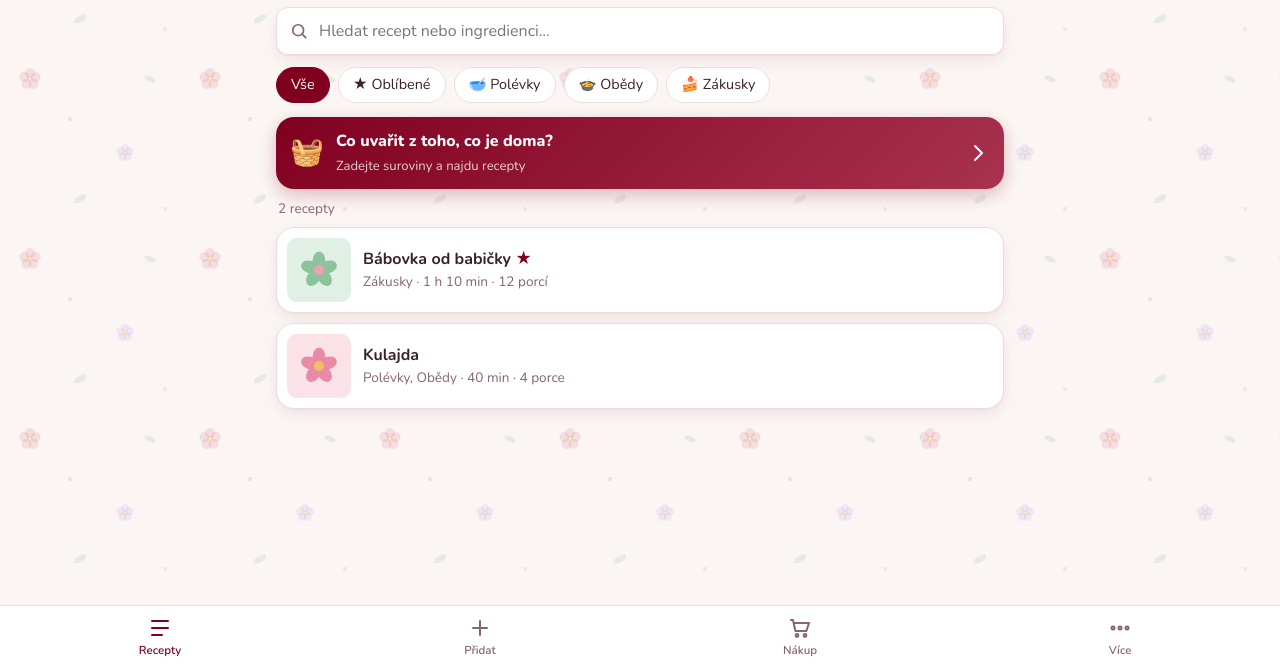
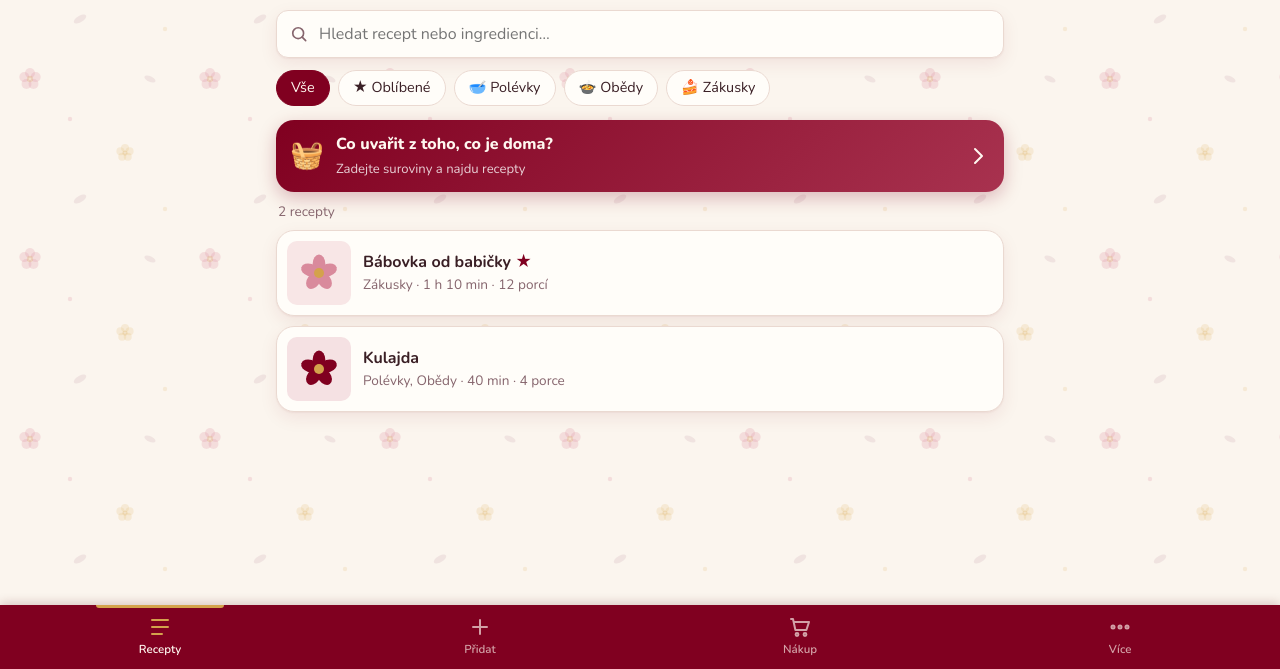
Before and after one commit to StanislavHolanek/recepty, a plain HTML site: page index.html in a window 1280 px wide. Shown: the part 131-800 px from the top of the page. Drawn offline with nearby package versions, Linux system fonts and the light colour scheme.

Commit message:
Celkový bordó vzhled: bordó lišty, zlatá zvýraznění, krémové pozadí
Co-Authored-By: Claude Opus 5.5 <noreply@anthropic.com>

```diff
--- a/app.js
+++ b/app.js
@@ -31,8 +31,8 @@ function flower(petal = 'var(--petal)', center = 'var(--flower-center)', cls = '
 
 // Pastelové kombinace pro recepty bez fotky (barva podle názvu)
 const PASTELS = [
-  ['#fbe1e8', '#e98aa7', '#f4c05a'], ['#ece3f8', '#b79ce0', '#f4c05a'], ['#e1f0e5', '#8cc29c', '#f29fb5'],
-  ['#fdebd9', '#f0a46c', '#c95b82'], ['#e2edf8', '#8fb6e0', '#f4c05a'], ['#fbe6f0', '#d77fae', '#ffe08a'],
+  ['#f5e1e3', '#800020', '#d4a24c'], ['#f6ead3', '#c58a2e', '#800020'], ['#f8e6e6', '#d98a9c', '#d4a24c'],
+  ['#efe0e3', '#a8324f', '#e3bf7a'], ['#faf0e2', '#d4a24c', '#a8324f'], ['#f6e4e8', '#b5546d', '#d4a24c'],
 ];
 function flowerThumb(title) {
   let h = 0;
@@ -41,7 +41,7 @@ function flowerThumb(title) {
   return `<div class="thumb" style="background:${bg}">${flower(petal, center)}</div>`;
 }
 
-const bouquet = () => `<div class="bouquet">${flower('#d98a9c', '#f0b84a')}${flower('#800020', '#f0b84a', 'big')}${flower('#c9a3d6', '#f0b84a')}</div>`;
+const bouquet = () => `<div class="bouquet">${flower('#d98a9c', '#d4a24c')}${flower('#800020', '#d4a24c', 'big')}${flower('#e3bf7a', '#800020')}</div>`;
 const empty = (title, text) => `<div class="empty">${bouquet()}<b>${title}</b>${text}</div>`;
 const h3 = (text) => `<h3>${flower('var(--petal)', 'var(--flower-center)', 'mini')}${text}`;
 
--- a/index.html
+++ b/index.html
@@ -24,7 +24,7 @@
     </button>
     <svg class="flower" id="topFlower" viewBox="0 0 40 40" aria-hidden="true">
       <g fill="#d98a9c"><ellipse cx="20" cy="10.5" rx="6.3" ry="9"/><ellipse cx="20" cy="10.5" rx="6.3" ry="9" transform="rotate(72 20 20)"/><ellipse cx="20" cy="10.5" rx="6.3" ry="9" transform="rotate(144 20 20)"/><ellipse cx="20" cy="10.5" rx="6.3" ry="9" transform="rotate(216 20 20)"/><ellipse cx="20" cy="10.5" rx="6.3" ry="9" transform="rotate(288 20 20)"/></g>
-      <circle cx="20" cy="20" r="5" fill="#f4c05a"/>
+      <circle cx="20" cy="20" r="5" fill="#d4a24c"/>
     </svg>
     <h1 id="pageTitle">Martinčina kuchařka</h1>
     <span class="mode-badge" id="modeBadge" hidden>DEMO</span>
--- a/styles.css
+++ b/styles.css
@@ -1,22 +1,23 @@
 :root {
   --brand: #800020;          /* bordó RGB 128, 0, 32 – lišta, tlačítka, vybrané volby */
   --brand-dark: #5e0018;
-  --on-brand: #ffffff;
-  --bg: #fbf6f4;
-  --surface: #ffffff;
-  --surface-2: #f6eaec;
-  --text: #3a2228;
+  --on-brand: #fff8f0;
+  --gold: #d4a24c;           /* zlatá – zvýraznění na bordó */
+  --bg: #fbf5ee;             /* krémová */
+  --surface: #fffdf9;
+  --surface-2: #f5e8e2;
+  --text: #3a1f25;
   --muted: #86656d;
-  --line: #ecdcdf;
+  --line: #ead9d1;
   --accent: #800020;
-  --accent-soft: #f6e1e7;
+  --accent-soft: #f5e1e3;
   --accent-text: #ffffff;
-  --sage: #5f8a68;
-  --sage-soft: #e3f0e5;
-  --ok: #5f8a68;
+  --sage: #8a6420;           /* doplňková zlatohnědá (štítky) */
+  --sage-soft: #f6ead3;
+  --ok: #800020;
   --danger: #b0303f;
   --petal: #d98a9c;
-  --flower-center: #f0b84a;
+  --flower-center: #d4a24c;
   --shadow: 0 1px 2px rgba(128, 0, 32, .06), 0 6px 18px rgba(128, 0, 32, .08);
   --radius: 18px;
   --tabbar-h: 64px;
@@ -27,18 +28,18 @@
 }
 @media (prefers-color-scheme: dark) {
   :root {
-    --bg: #1d0d12;
-    --surface: #2b141b;
+    --bg: #1a0b10;
+    --surface: #2a131a;
     --surface-2: #3a1c25;
-    --text: #f7e9ec;
-    --muted: #c9a3ad;
+    --text: #f7ece6;
+    --muted: #c9a7ad;
     --line: #4d2733;
-    --accent: #f0a9b8;
+    --accent: #f0b7c3;
     --accent-soft: #4a1726;
-    --accent-text: #1d0d12;
-    --sage: #9cc8a5;
-    --sage-soft: #2f3d33;
-    --ok: #9cc8a5;
+    --accent-text: #1a0b10;
+    --sage: #e6c27a;
+    --sage-soft: #3d2a14;
+    --ok: #f0b7c3;
     --danger: #f08a99;
     --petal: #d98a9c;
     --shadow: none;
@@ -101,20 +102,25 @@ svg.flower.mini { width: 20px; height: 20px; flex: none; }
   display: grid; grid-template-columns: repeat(4, 1fr);
   height: calc(var(--tabbar-h) + env(safe-area-inset-bottom));
   padding-bottom: env(safe-area-inset-bottom);
-  background: var(--surface);
-  border-top: 1px solid var(--line);
+  background: var(--brand);
+  box-shadow: 0 -2px 10px rgba(80, 0, 20, .2);
 }
 .tabbar a {
   position: relative;
   display: flex; flex-direction: column; align-items: center; justify-content: center; gap: 2px;
-  color: var(--muted); text-decoration: none; font-size: .72rem; font-weight: 600;
+  color: rgba(255, 248, 240, .65); text-decoration: none; font-size: .72rem; font-weight: 600;
 }
-.tabbar a.active { color: var(--accent); }
+.tabbar a.active { color: var(--on-brand); }
+.tabbar a.active::before {
+  content: ""; position: absolute; top: 0; left: 30%; right: 30%; height: 3px; border-radius: 0 0 3px 3px; background: var(--gold);
+}
+.tabbar a.active svg { color: var(--gold); }
 .tabbar .count {
   position: absolute; top: 6px; left: calc(50% + 6px);
   min-width: 18px; height: 18px; padding: 0 5px; border-radius: 9px;
-  background: var(--brand); color: var(--on-brand); font-size: .68rem; line-height: 18px; text-align: center;
+  background: var(--gold); color: #3a1f25; font-size: .68rem; font-weight: 800; line-height: 18px; text-align: center;
 }
+.topbar { border-bottom: 3px solid var(--gold); }
 
 /* Hledání a filtry */
 .search {
--- a/sw.js
+++ b/sw.js
@@ -1,5 +1,5 @@
 // Offline režim: aplikace se načte i bez signálu. Při změně souborů zvyšte VERSION.
-const VERSION = 'recepty-v6';
+const VERSION = 'recepty-v7';
 const SHELL = [
   './', 'index.html', 'styles.css', 'app.js', 'config.js', 'manifest.webmanifest',
   'icons/icon.svg', 'icons/icon-192.png', 'icons/apple-touch-icon.png',
```
Also changed, not shown: manifest.webmanifest.
